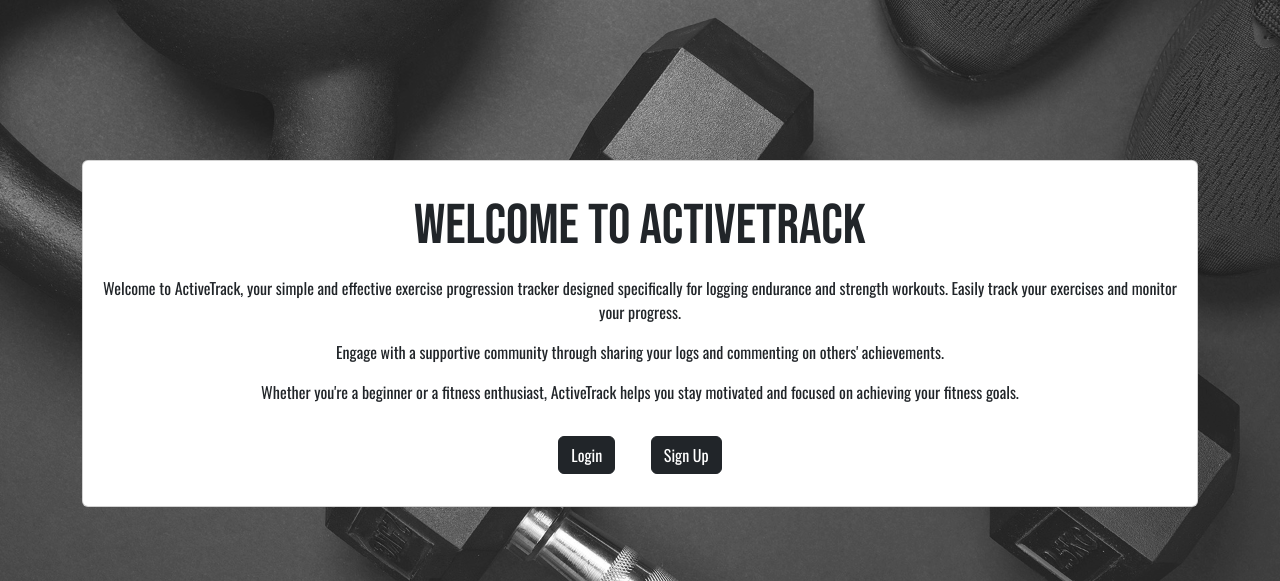
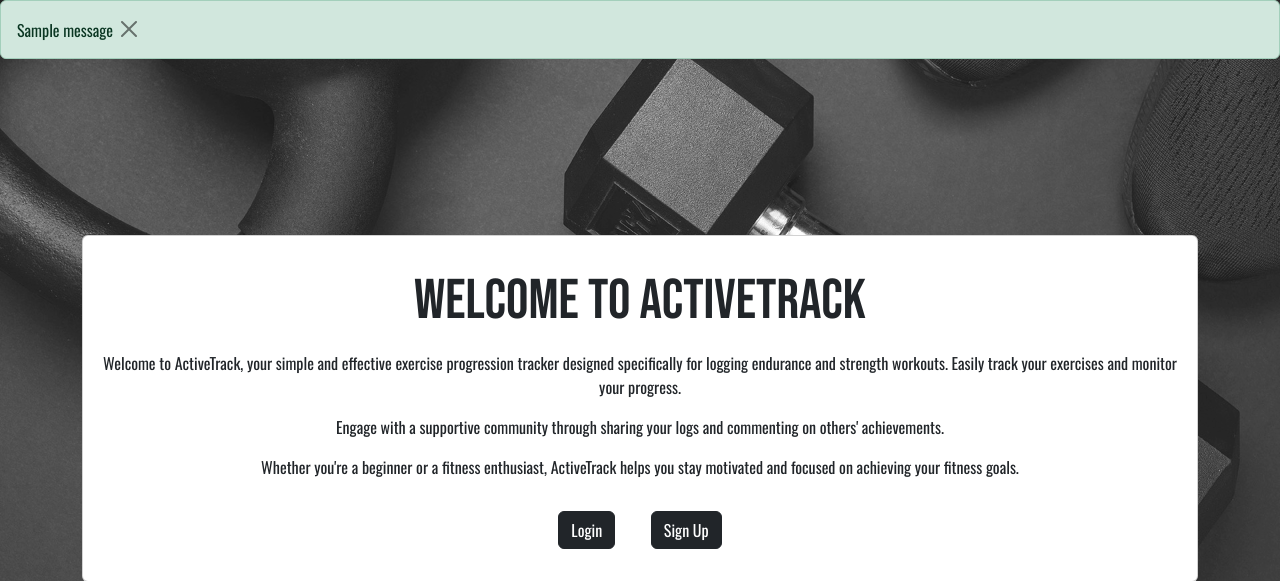
Before and after one commit to collingsandrew/milestone-project-3, a Flask app: page / in a window 1280 px wide. Shown: the part 101-682 px from the top of the page. Run offline with Flask 3, Linux system fonts and the light colour scheme; tables that the repository leaves empty hold one stand-in row (values such as "Sample post"); one stand-in notice (Sample message) is shown.

Commit message:
Add code to base.html to render flash messages

```diff
--- a/activetrack/templates/base.html
+++ b/activetrack/templates/base.html
@@ -49,6 +49,25 @@
         </nav>
     </header>
 
+    <!-- code to get all flashed messages and display them depending on the set category -->
+    {% with messages = get_flashed_messages(with_categories=true) %}
+    {% if messages %}
+        {% for category, message in messages %}
+        {% if category == 'error' %}
+        <div class="alert alert-danger alert-dismissible fade show" role="alert">
+            {{ message }}
+            <button type="button" class="btn-close" data-bs-dismiss="alert"></button>
+        </div>
+        {% else %}
+        <div class="alert alert-success alter-dismissable fade show" role="alert">
+            {{ message }}
+            <button type="button" class="btn-close" data-bs-dismiss="alert"></button>
+        </div>
+        {% endif %}
+        {% endfor %}
+    {% endif %}
+    {% endwith %}
+
     <main class="container">
         {% block content %}
         {% endblock %}
```
